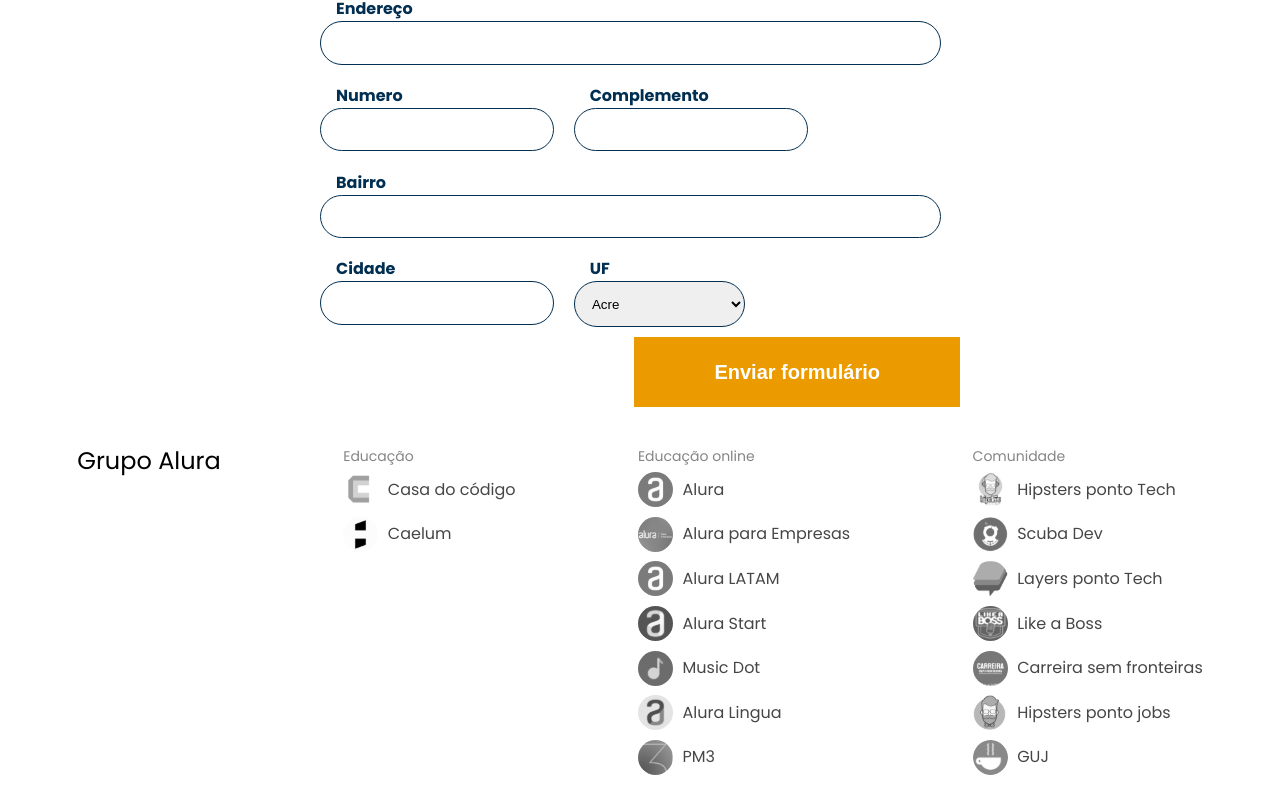
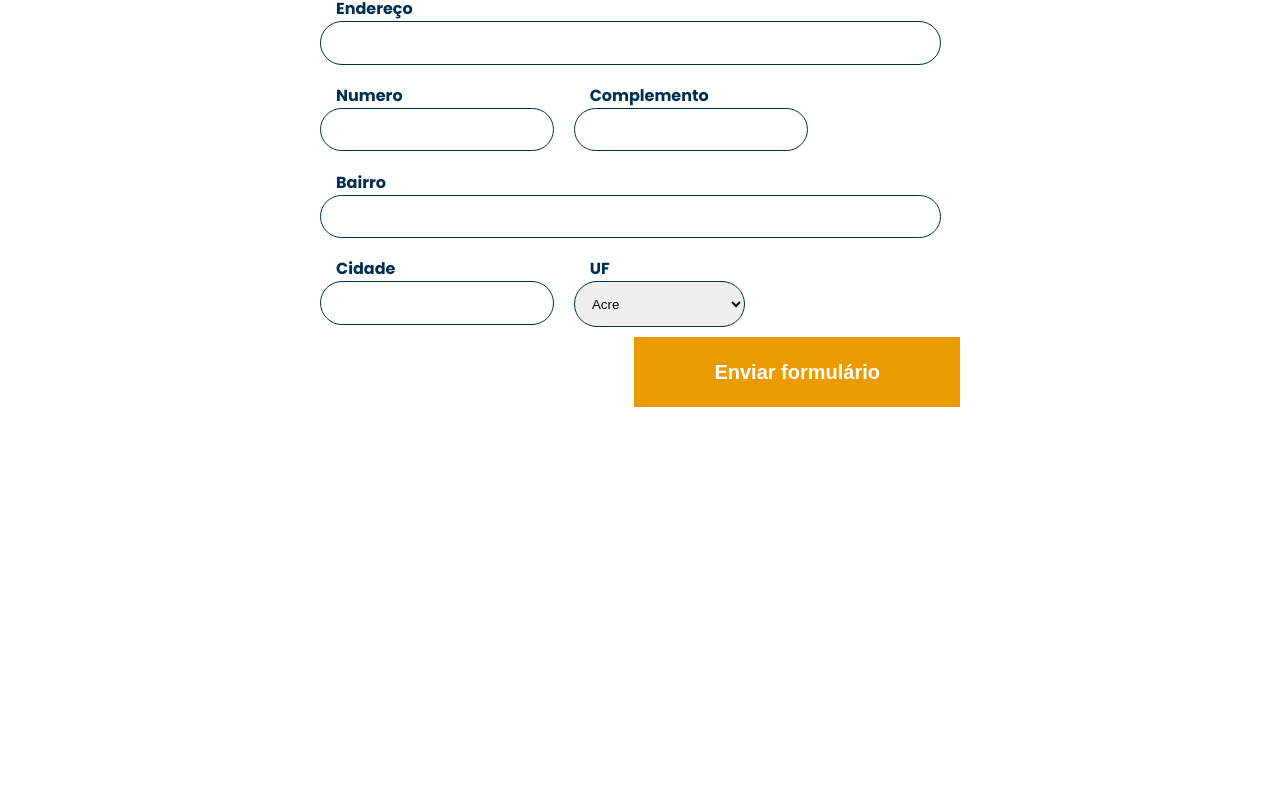
Before and after one commit to WillMarciano/Formularios-reativos-Angular, an Angular app in the folder forms-angular-main/: page /cadastro in a window 1280 px wide. Shown: the part 732-1532 px from the top of the page. After the commit the page ends 1197 px from the top, so only its background shows below. Built offline with nearby package versions, Linux system fonts and the light colour scheme.

Commit message:
Componentizando as mensagens

```diff
--- a/forms-angular-main/src/app/components/footer/footer.component.html
+++ b/forms-angular-main/src/app/components/footer/footer.component.html
@@ -1,79 +1 @@
-<footer class="rodapé">
-  <h2 class="rodapé__titulo">Grupo Alura</h2>
-  <ul class="lista-rodapé">
-      <li class="lista-rodapé__titulo">Educação</li>
-      <li class="lista-rodapé__item">
-          <img src="/assets/img/CasaDoCodigo.svg" alt="Logo da casa do código">
-          <a href="https://www.casadocodigo.com.br/" class="lista-rodapé__link">Casa do código</a>
-      </li>
-      <li class="lista-rodapé__item">
-          <img src="/assets/img/Caelum.svg" alt="Logo da caelum">
-          <a href="https://caelum.com.br/" class="lista-rodapé__link">Caelum</a>
-      </li>
-  </ul>
-
-  <ul class="lista-rodapé">
-      <li class="lista-rodapé__titulo">Educação online</li>
-      <li class="lista-rodapé__item">
-          <img src="/assets/img/Alura.svg" alt="Logo da Alura">
-          <a href="https://www.alura.com.br/" class="lista-rodapé__link">Alura</a>
-      </li>
-      <li class="lista-rodapé__item">
-          <img src="/assets/img/AluraEmpresas.svg" alt="Logo da Alura para Empresas">
-          <a href="https://www.alura.com.br/empresas" class="lista-rodapé__link">Alura para Empresas</a>
-      </li>
-      <li class="lista-rodapé__item">
-          <img src="/assets/img/AluraLATAM.svg" alt="Logo da Alura Latam">
-          <a href="https://www.aluracursos.com/" class="lista-rodapé__link">Alura LATAM</a>
-      </li>
-      <li class="lista-rodapé__item">
-          <img src="/assets/img/AluraStart.svg" alt="Logo da Alura START">
-          <a href="https://www.alurastart.com.br/" class="lista-rodapé__link">Alura Start</a>
-      </li>
-      <li class="lista-rodapé__item">
-          <img src="/assets/img/MusicDot.svg" alt="Logo da Music Dot">
-          <a href="https://www.musicdot.com.br/" class="lista-rodapé__link">Music Dot</a>
-      </li>
-      <li class="lista-rodapé__item">
-          <img src="/assets/img/AluraLingua.svg" alt="Logo da Alura Lingua">
-          <a href="https://www.aluralingua.com.br/" class="lista-rodapé__link">Alura Lingua</a>
-      </li>
-      <li class="lista-rodapé__item">
-          <img src="/assets/img/PM3.svg" alt="Logo da PM3">
-          <a href="https://www.cursospm3.com.br/" class="lista-rodapé__link">PM3</a>
-      </li>
-  </ul>
-
-  <ul class="lista-rodapé">
-      <li class="lista-rodapé__titulo">Comunidade</li>
-      <li class="lista-rodapé__item">
-          <img src="/assets/img/HipstersTech.svg" alt="Logo do Hipsters ponto Tech">
-          <a href="https://hipsters.tech/" class="lista-rodapé__link">Hipsters ponto Tech</a>
-      </li>
-      <li class="lista-rodapé__item">
-          <img src="/assets/img/ScubaDev.svg" alt="Logo do Scuba Dev">
-          <a href="https://scuba.dev.br/" class="lista-rodapé__link">Scuba Dev</a>
-      </li>
-      <li class="lista-rodapé__item">
-          <img src="/assets/img/LayersTech.svg" alt="Logo do Layers ponto Tech">
-          <a href="https://layerspontotech.com.br/" class="lista-rodapé__link">Layers ponto Tech</a>
-      </li>
-      <li class="lista-rodapé__item">
-          <img src="/assets/img/LikeABoss.svg" alt="Logo do Like a Boss">
-          <a href="https://likeaboss.com.br/" class="lista-rodapé__link">Like a Boss</a>
-      </li>
-      <li class="lista-rodapé__item">
-          <img src="/assets/img/CarreiraSemFronteira.svg" alt="Logo do Carreira sem fronteiras">
-          <a href="https://www.carreirasemfronteiras.com.br/" class="lista-rodapé__link">Carreira sem
-              fronteiras</a>
-      </li>
-      <li class="lista-rodapé__item">
-          <img src="/assets/img/HipstersJobs.svg" alt="Logo do Hipsters ponto jobs">
-          <a href="https://hipsters.jobs/" class="lista-rodapé__link">Hipsters ponto jobs</a>
-      </li>
-      <li class="lista-rodapé__item">
-          <img src="/assets/img/GUJ.svg" alt="Logo do GUJ">
-          <a href="https://www.guj.com.br/" class="lista-rodapé__link">GUJ</a>
-      </li>
-  </ul>
-</footer>
+<footer class="rodapé"></footer>
```
